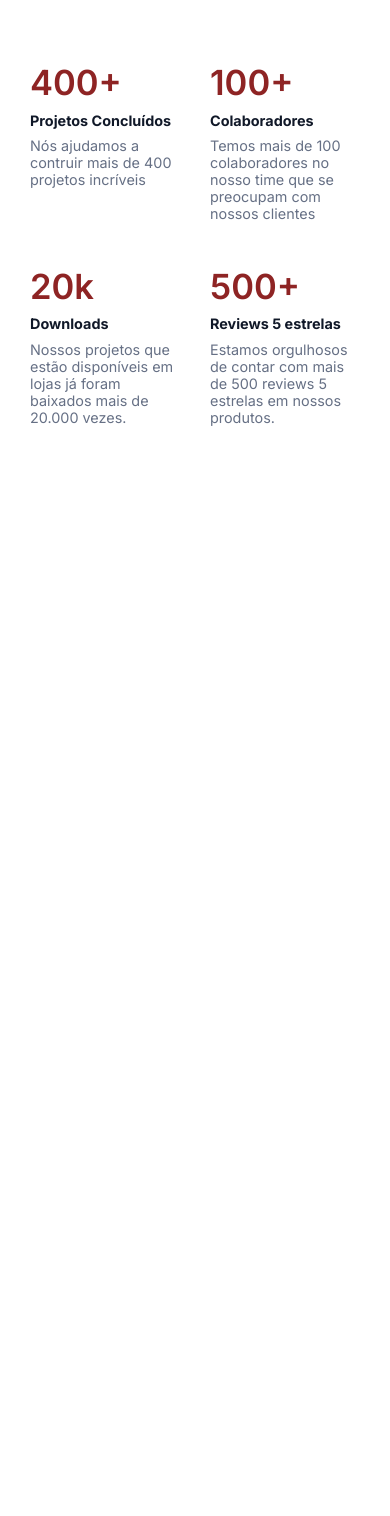
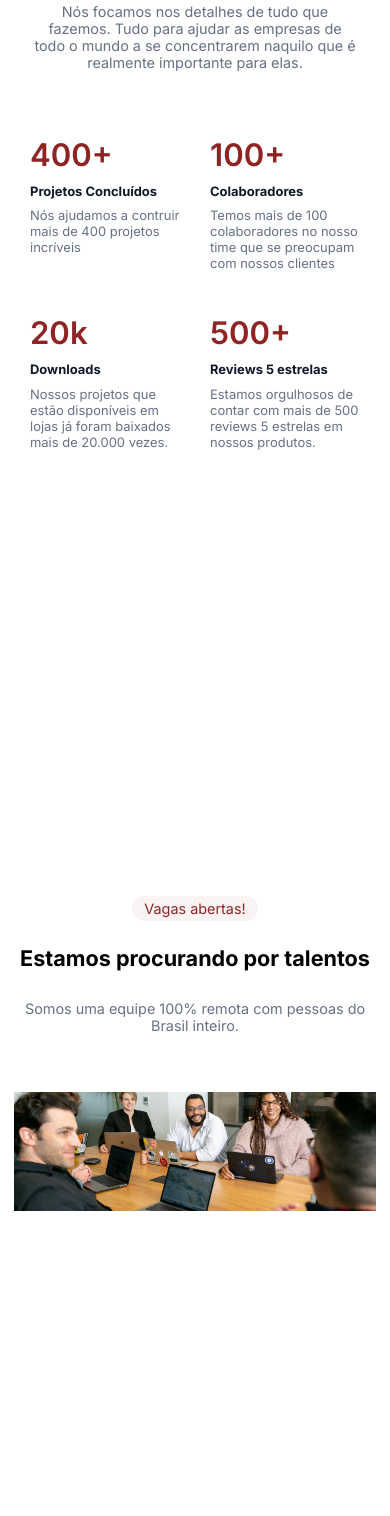
Before and after one commit to kevinzanao/site-de-contrata-o, a plain HTML site: page index.html in a window 390 px wide. Shown: the part 325-1841 px from the top of the page. Before the commit the page ends 844 px from the top, so only its background shows below. Drawn offline with Linux system fonts and the light colour scheme.

Commit message:
style fix

```diff
--- a/index.html
+++ b/index.html
@@ -88,6 +88,18 @@
                </div>
             </section>
          </div>
+         <section class="section-jobs">
+            <div class="jobs-status">
+               <span>Vagas abertas!</span>
+            </div>
+            <div class="jobs-description">
+               <h2>Estamos procurando por talentos</h2>
+               <p>Somos uma equipe 100% remota com pessoas do Brasil inteiro.</p>
+            </div>
+            <div class="jobs-ilustration">
+               <img src="./assets/img/Image.png" alt="team gathered at a table">
+            </div>
+         </section>
       </div>
    </main>
 </body>
--- a/style.css
+++ b/style.css
@@ -91,12 +91,19 @@ p {
    display: none;
 }
 
+.container {
+   display: grid;
+   grid-template-rows: repeat(3, calc(100vh));
+   text-overflow: clip;
+}
+
 .container .section-aboutUs {
-   height: calc(80vh - 99px);
+   height: 100%;
    display: flex;
    flex-direction: column;
    align-items: center;
-   margin-top: 2rem;
+   gap: 5rem;
+   margin-top: 3rem;
 }
 
 .container .section-aboutUs .aboutUs {
@@ -129,7 +136,6 @@ p {
    display: flex;
    justify-content: center;
    gap: .5rem;
-   margin-top: 3rem;
 }
 
 .container .section-aboutUs .metric .metric-item {
@@ -151,7 +157,29 @@ p {
    color: var(--title-color)
 }
 
+.container  .section-jobs {
+   text-align: center;
+   margin-top: 2rem;
+}
 
+.container .section-jobs .jobs-status span {
+   color: var(--main-color);
+   padding: 4px 12px;
+   border-radius: 1rem;
+   background-color: rgba(142, 36, 36, 0.05);
+}
+
+.container .section-jobs .jobs-description h2 {
+   margin: 2rem 0;
+}
+
+.container .section-jobs .jobs-description p {
+   margin-bottom: 4rem;
+}
+
+.container .section-jobs .jobs-ilustration img {
+   width: 100%;
+}
 
 
 
@@ -191,17 +219,25 @@ p {
    }
 
    .container .section-aboutUs {
-      height: calc(90vh - 99px);
+      gap: 0;
    }
 
    .container .section-aboutUs .metric {
       flex-wrap: wrap;
       justify-content: space-evenly;
       gap: 1rem;
+      margin-top: 7rem;
    }
 
    .container .section-aboutUs .metric .metric-item {
       width: 150px;
+      font-size: 90%;
+   }
+}
+
+@media screen and (max-width: 701px) {
+   .container .section-jobs {
+      margin-top: 16rem;
    }
 }
 
@@ -212,6 +248,7 @@ p {
    }
 
    .page-header {
+      margin-bottom: 4rem;
       grid-template-columns: 1fr 1fr;
    }
 
@@ -229,6 +266,7 @@ p {
 
    .container .section-aboutUs .aboutUs span {
       margin-bottom: 1em;
+      font-size: 1.5rem;
    }
 
    .container .section-aboutUs .aboutUs h1 {
@@ -237,6 +275,7 @@ p {
 
    .container .section-aboutUs .metric {
       text-align: left;
+      margin-top: 2rem;
    }
 
    .container .section-aboutUs .metric .metric-item {
@@ -244,3 +283,9 @@ p {
       margin: 1rem 0;
    }
 }
+
+@media screen and (max-width: 343px) {
+   .container .section-jobs {
+      margin-top: 40rem;
+   }
+}
```
Also changed, not shown: assets/img/Image.png (added).
